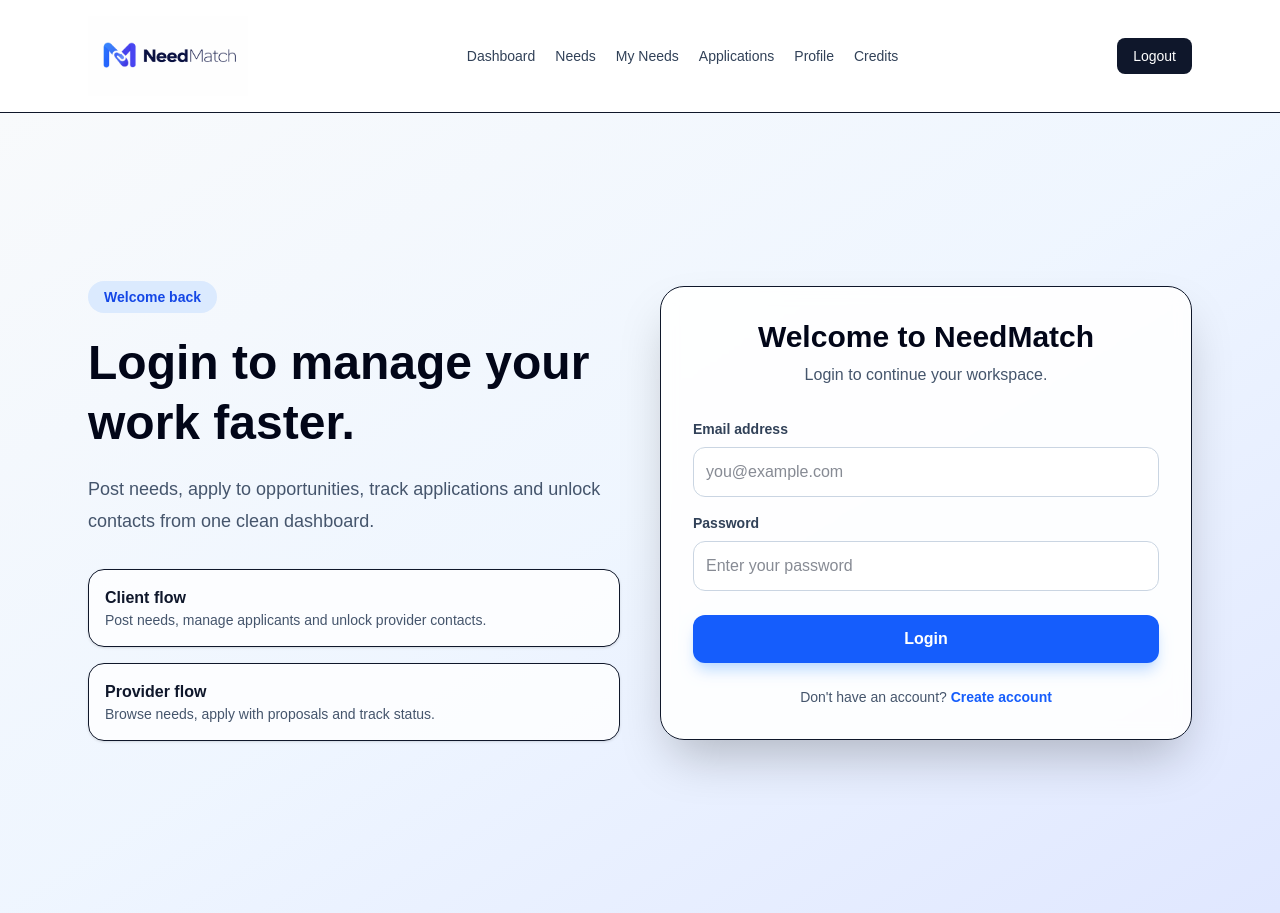
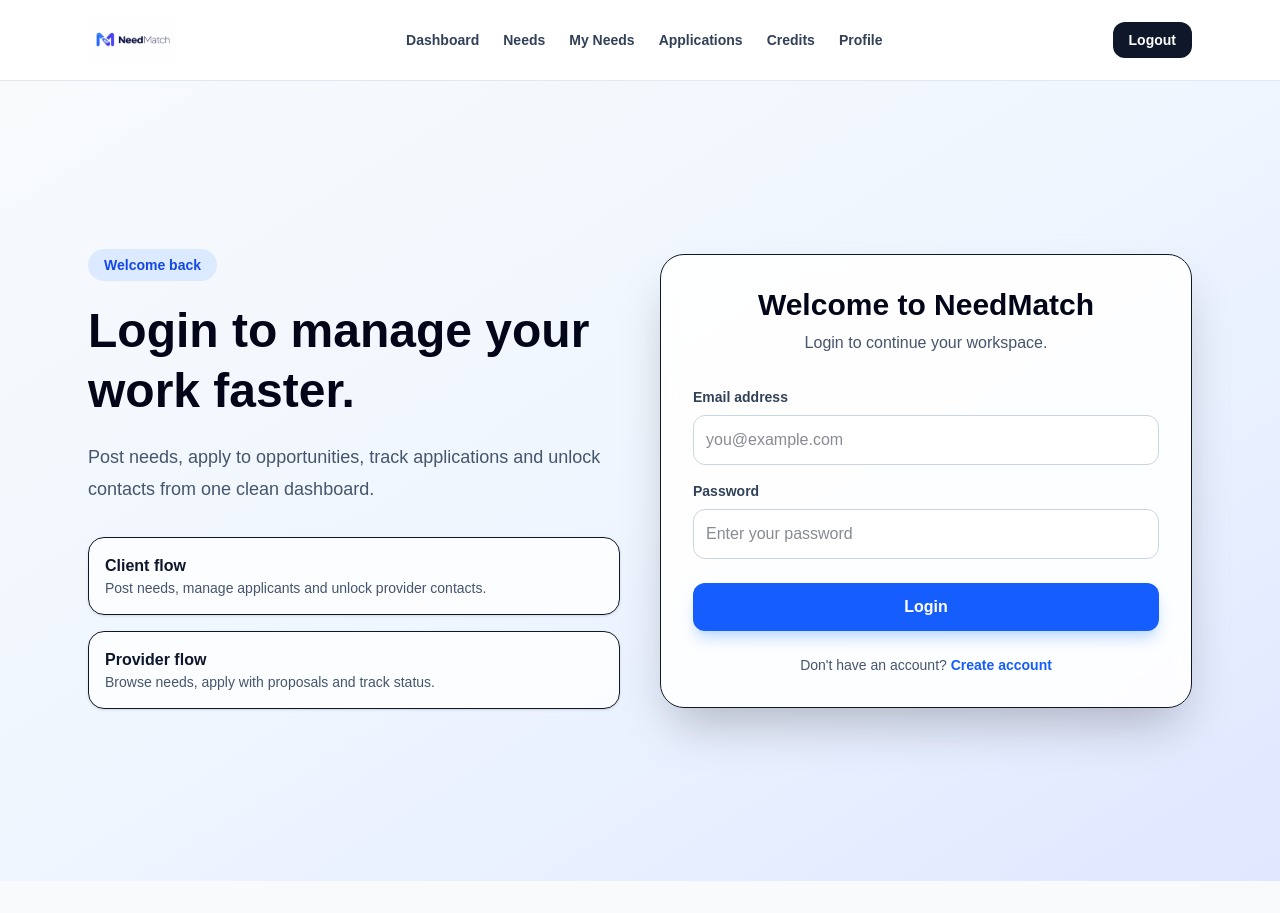
Before and after one commit to Dev786123/needmatch, a Next.js app: page /login in a window 1280 px wide. After the commit the page ends 881 px from the top, so only its background shows below. Built offline with nearby package versions, Linux system fonts and the light colour scheme; no server answers.

Commit message:
add middleware structure

```diff
--- a/app/components/Navbar.tsx
+++ b/app/components/Navbar.tsx
@@ -9,24 +9,44 @@
   };
 
   return (
-    <nav className="sticky top-0 z-50 border-b bg-white/90 backdrop-blur">
-      <div className="mx-auto flex max-w-6xl items-center justify-between px-6 py-4">
-        <a href="/" className="flex items-center gap-2">
-  <img src="/logo.png" alt="NeedMatch" className="h-20 w-auto" />
-</a>
+    <nav className="sticky top-0 z-50 border-b border-slate-200 bg-white/90 backdrop-blur-md">
+      <div className="mx-auto flex h-20 max-w-6xl items-center justify-between px-6">
 
-        <div className="hidden items-center gap-5 text-sm font-medium text-slate-700 md:flex">
-          <a href="/dashboard" className="hover:text-blue-600">Dashboard</a>
-          <a href="/needs" className="hover:text-blue-600">Needs</a>
-          <a href="/my-needs" className="hover:text-blue-600">My Needs</a>
-          <a href="/my-applications" className="hover:text-blue-600">Applications</a>
-          <a href="/profile" className="hover:text-blue-600">Profile</a>
-          <a href="/credits" className="hover:text-blue-600">Credits</a>
+        {/* Logo */}
+        <a href="/" className="flex items-center">
+          <img
+            src="/logo.png"
+            alt="NeedMatch"
+            className="h-11 w-auto object-contain"
+          />
+        </a>
+
+        {/* Links */}
+        <div className="hidden items-center gap-6 text-sm font-semibold text-slate-700 md:flex">
+          <a href="/dashboard" className="hover:text-blue-600">
+            Dashboard
+          </a>
+          <a href="/needs" className="hover:text-blue-600">
+            Needs
+          </a>
+          <a href="/my-needs" className="hover:text-blue-600">
+            My Needs
+          </a>
+          <a href="/my-applications" className="hover:text-blue-600">
+            Applications
+          </a>
+          <a href="/credits" className="hover:text-blue-600">
+            Credits
+          </a>
+          <a href="/profile" className="hover:text-blue-600">
+            Profile
+          </a>
         </div>
 
+        {/* Action */}
         <button
           onClick={handleLogout}
-          className="rounded-lg bg-slate-900 px-4 py-2 text-sm font-medium text-white hover:bg-slate-700"
+          className="rounded-xl bg-slate-900 px-4 py-2 text-sm font-semibold text-white hover:bg-blue-600"
         >
           Logout
         </button>
```
